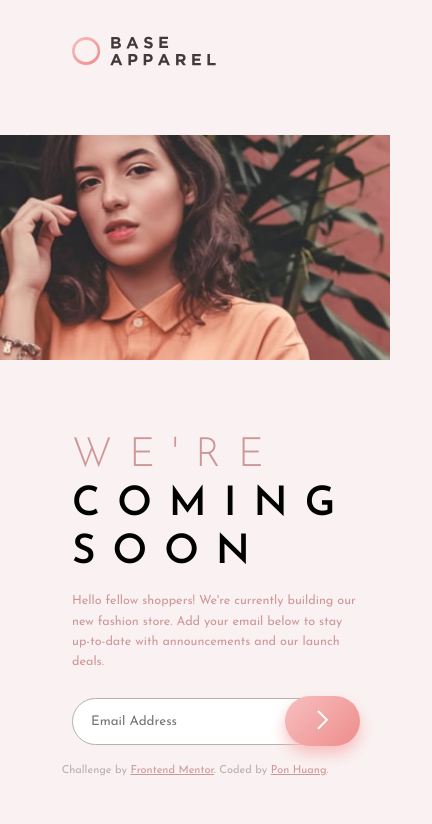
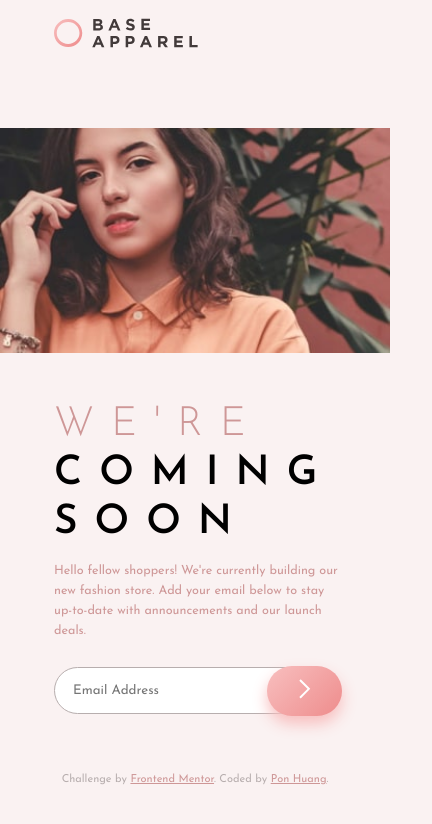
Before and after one commit to ponhuang/base-apparel-coming-soon, a website: page index.html in a window 390 px wide. Shown: the whole page, 432 px wide, since content can reach past the window. Drawn offline with Linux system fonts and the light colour scheme.

Commit message:
mobile version

```diff
--- a/index.html
+++ b/index.html
@@ -52,7 +52,11 @@
         </form>
       </div>
 
-      <div class="hero__img"></div>
+      <div
+        class="hero__img"
+        role="image"
+        aria-label="women wear orange shirt"
+      ></div>
     </header>
 
     <footer>
--- a/sass/_base.scss
+++ b/sass/_base.scss
@@ -16,6 +16,8 @@ body {
   font-weight: $fw-regular;
   display: flex;
   flex-direction: column;
+  justify-content: center;
+  align-items: center;
   max-height: 100vh;
 
   background: url("../images/bg-pattern-desktop.svg") no-repeat;
--- a/sass/_media.scss
+++ b/sass/_media.scss
@@ -10,13 +10,13 @@
     background-color: #faf2f2;
   }
 
-  .logo {
-    grid-column: 1 / -1;
-    grid-row: 1 / 2;
-    padding: 2rem 4rem;
-  }
+  .hero {
+    .logo {
+      grid-column: 1 / -1;
+      grid-row: 1 / 2;
+      padding: 2rem 6rem;
+    }
 
-  .hero {
     &__img {
       grid-column: 1 / -1;
       grid-row: 2 / 3;
@@ -28,6 +28,11 @@
     &__info {
       grid-column: 1 / -1;
       grid-row: 3 / -1;
+      padding: 2rem 6rem;
     }
   }
+
+  .attribution {
+    margin-top: 15rem;
+  }
 }
```
Also changed, not shown: README.md, css/style.css.
